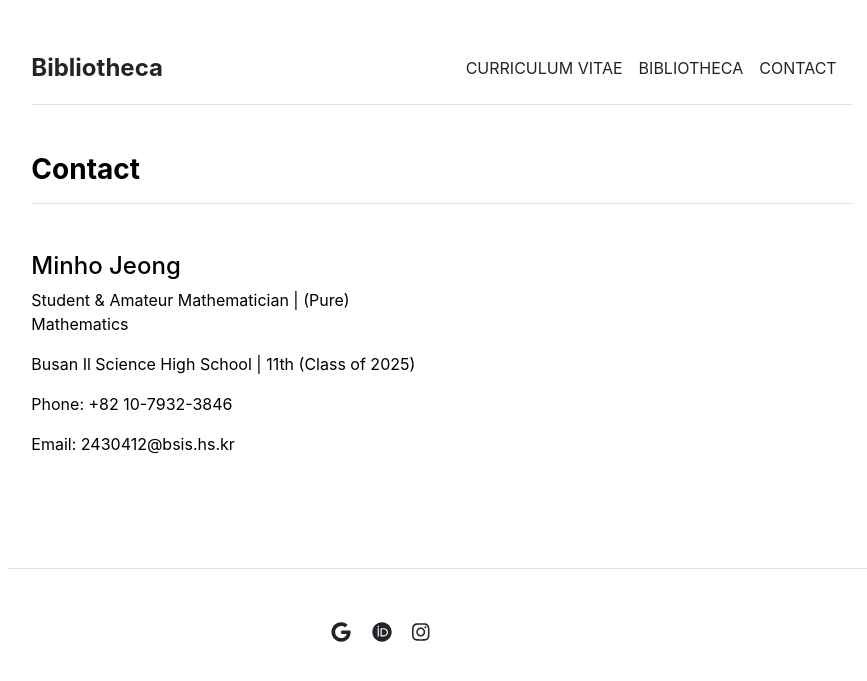
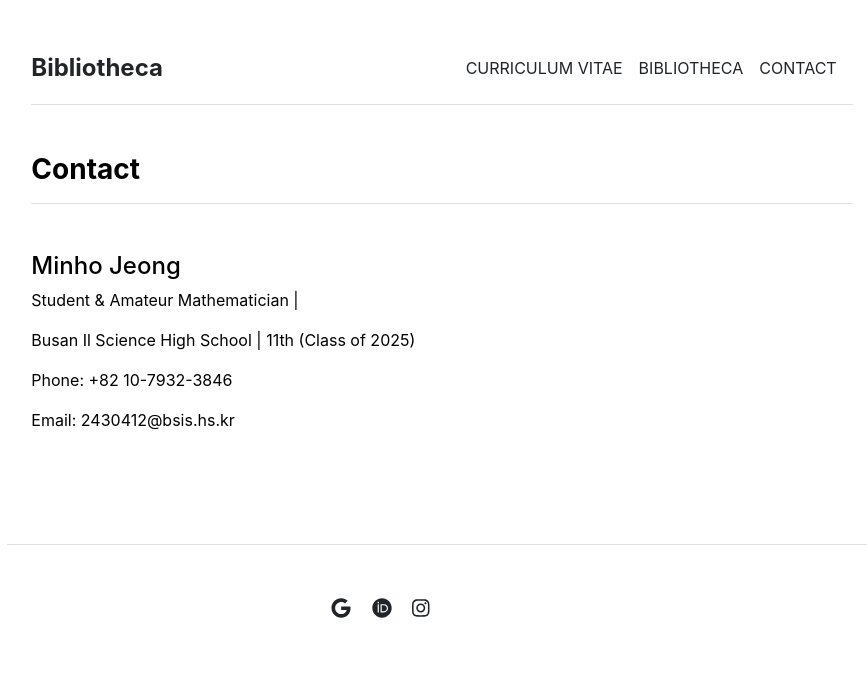
Before and after one commit to mino-jeong/mino-jeong.github.io, a Jekyll site: the page built from contact.md, in a window 1280 px wide. Shown: the top 681 px of the page, without its empty margins (198-1065 px from the left). Built offline with Jekyll 4.4.1, drawn with Linux system fonts in a browser that asks for light colours.

Commit message:
Update settings.yml

```diff
--- a/_data/settings.yml
+++ b/_data/settings.yml
@@ -13,4 +13,4 @@ social:
 - {icon: 'instagram', link: 'https://www.instagram.com/w5xry/'}
 
 contacts:
-- {name: 'Minho Jeong', title: 'Student & Amateur Mathematician', interests: '(Pure) Mathematics', school: 'Busan Il Science High School', number: '11th (Class of 2025)', phone: '+82 10-7932-3846', email: '2430412@bsis.hs.kr'}
+- {name: 'Minho Jeong', title: 'Student & Amateur Mathematician', school: 'Busan Il Science High School', number: '11th (Class of 2025)', phone: '+82 10-7932-3846', email: '2430412@bsis.hs.kr'}
```
